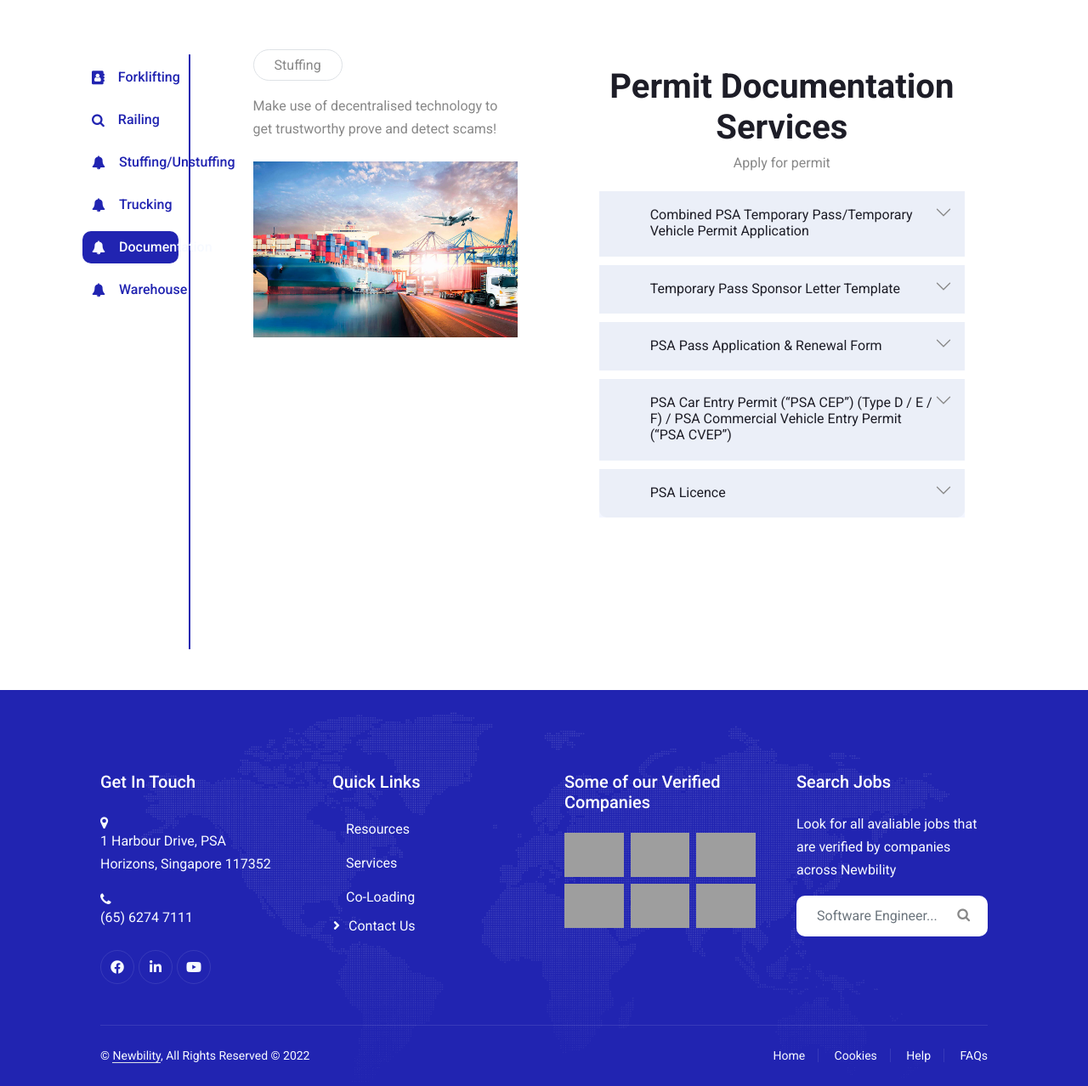
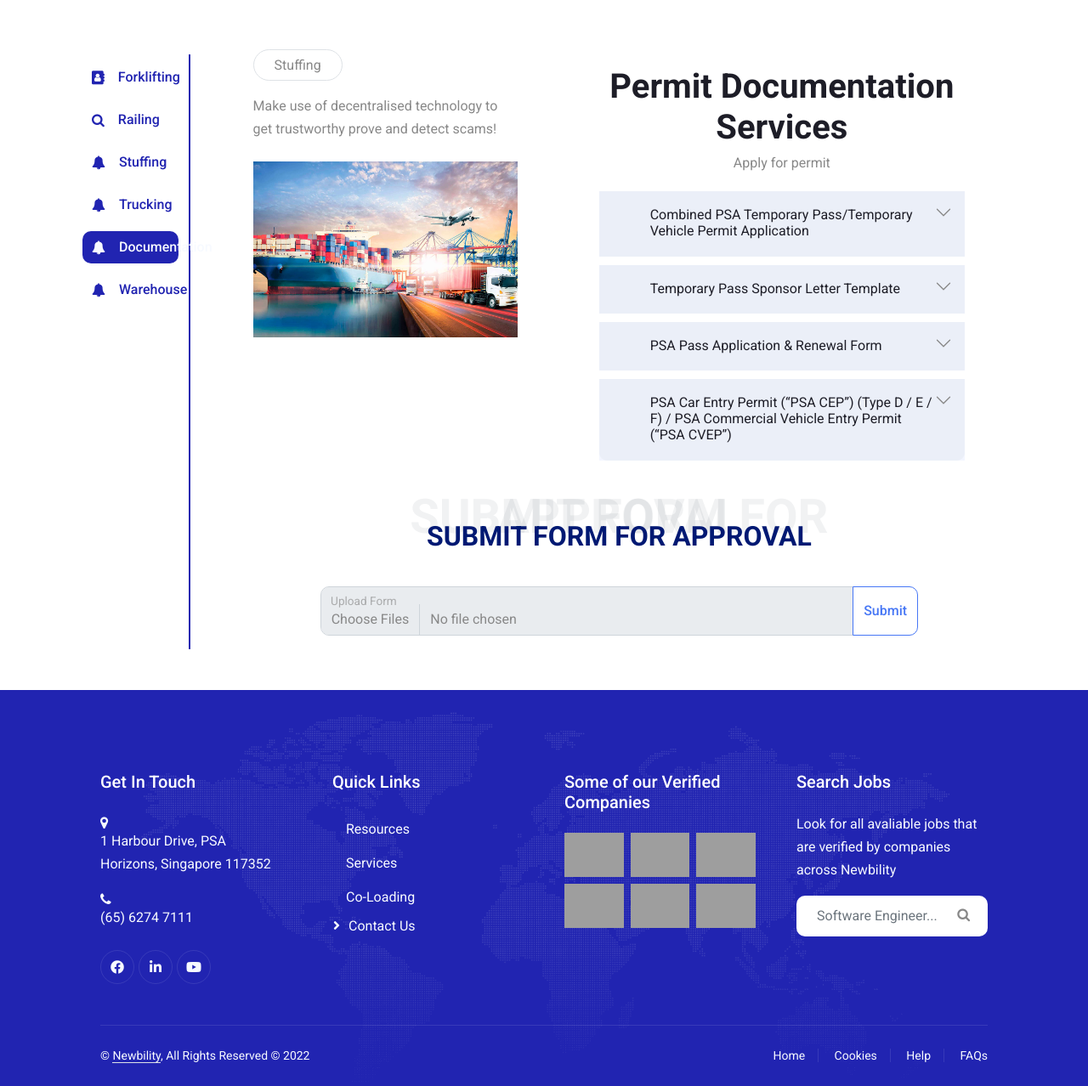
Before and after one commit to leileijng/CodeSprint_2022, a Django app: page /documentation in a window 1280 px wide. Shown: the part 75-1353 px from the top of the page at 85% size. Run offline with Django 3.2, Linux system fonts and the light colour scheme; some libraries are stand-ins or nearby versions; grey boxes are pictures that could not be loaded.

Commit message:
doc page

```diff
--- a/Hackathon/Homepage/templates/documentation.html
+++ b/Hackathon/Homepage/templates/documentation.html
@@ -24,7 +24,7 @@
                         <div class="w-100"></div>
                         <div class="companyBtn" ng-class="{ active: isSet(3) }">
                             <a class="btn" ng-click="setTab(3)" href="/stuffingRequest"> <i
-                                    class="mt-1 me-3 fa fa-bell"></i> Stuffing/Unstuffing</a>
+                                    class="mt-1 me-3 fa fa-bell"></i> Stuffing</a>
                         </div>
                         <div class="companyBtn" ng-class="{ active: isSet(3) }">
                             <a class="btn" ng-click="setTab(3)" href="/truckingRequest"> <i
@@ -73,7 +73,7 @@
                                       </h3>
                                       <div id="faq-content-1" class="accordion-collapse collapse" data-bs-parent="#faqlist">
                                         <div class="accordion-body">
-                                            We have your containers stuffed and stripped, with an eye to optimize, cushion and secure your goods in 20-foot or 40-foot containers. Each forwarded container benefits from a follow-up with guarantees.
+                                          <a href="https://www.singaporepsa.com/-/media/Feature/PDF/Port-Users/PSAtempPassForm.pdf?la=en&hash=3E92F1B0985D2D6BE956C7884BA5E15819B30FA6" download>Download form</a>
                                         </div>
                                       </div>
                                     </div><!-- # Faq item-->
@@ -86,9 +86,7 @@
                                       </h3>
                                       <div id="faq-content-2" class="accordion-collapse collapse" data-bs-parent="#faqlist">
                                         <div class="accordion-body">
-                                            At our container freight stations,
-                                            freight shipments can be consolidated or de-consolidated and staged between transport legs, and cross-dock activities. Many of our terminals offer high-speed conversion of bulk-to-container for better value transportation, for example machinery or large trees that can be lowered into an open top container.
-
+                                          <a href="https://www.singaporepsa.com/-/media/Feature/PDF/Port-Users/TP-Sponsor-Letter-Template.pdf" download>Download form</a>
                                         </div>
                                       </div>
                                     </div><!-- # Faq item-->
@@ -101,11 +99,7 @@
                                       </h3>
                                       <div id="faq-content-3" class="accordion-collapse collapse" data-bs-parent="#faqlist">
                                         <div class="accordion-body">
-                                            We also provide services include:
-                                            Consolidation and deconsolidation of export and import cargo,
-                                            Weighing,
-                                            Special packing/re-packing service, and
-                                            Labeling.
+                                          <a href="https://www.singaporepsa.com/-/media/Feature/PDF/Port-Users/PSApassRenewalForm.pdf?la=en&hash=497891C866A038EDCA58090EDFA33C0BCA8A49E5" download>Download form</a>
                                         </div>
                                       </div>
                                     </div><!-- # Faq item-->
@@ -118,22 +112,8 @@
                                       </h3>
                                       <div id="faq-content-4" class="accordion-collapse collapse" data-bs-parent="#faqlist">
                                         <div class="accordion-body">
-                                          <i class="bi bi-question-circle question-icon"></i>
-                                          We offer stuffing and stripping of containerised & non-conventional cargo. This allows our clients to keep focused on their core business, and adds value, for example through reduced port storage, fewer trips, no empty redelivery and no demurrage, reduced stock buffers, and lower insurance costs.</div>
-                                      </div>
-                                    </div><!-- # Faq item-->
-
-                                    <div class="accordion-item">
-                                      <h3 class="accordion-header">
-                                        <button class="accordion-button collapsed" type="button" data-bs-toggle="collapse" data-bs-target="#faq-content-5">
-                                          PSA Licence
-                                        </button>
-                                      </h3>
-                                      <div id="faq-content-5" class="accordion-collapse collapse" data-bs-parent="#faqlist">
-                                        <div class="accordion-body">
-                                            For valuable items we offer high-levels of security in the stuffing-stripping area, such as live CCTV streams. At many of our facilities cargo can be stuffed or stripped in a customs bonded area to reduce paperwork, and increase security.
+                                          <a href="https://www.singaporepsa.com/-/media/Feature/PDF/Port-Users/application_renewal_form_for_CEP.pdf?la=en&hash=0D230E3C12EB910962A28DA0FA01FFE2092C1110" download>Download form</a>
                                         </div>
-                                      </div>
                                     </div><!-- # Faq item-->
 
                                   </div>
@@ -149,6 +129,24 @@
 
 
                 </div>
+
+                <div class="col-lg-6 wow row justify-content-center" data-wow-delay="0.5s" style="width: 80%; margin: 10px auto;">
+
+                  <div class="section-header" style="margin: top 10%;">
+                    <span>Submit Form for Approval</span>
+                    <h2>Submit Form for Approval</h2>
+                  </div>
+                  <div class="col-md-12">
+                    <div class="form-floating input-group">
+                        <input class="form-control" type="file" id="permit" multiple />
+                        <label for="permit" class="form-label">Upload Form</label>
+                        <button class="btn btn-outline-secondary" type="button" id="button-addon2">Submit</button>
+                    </div>
+                  </div>
+
+
+                </div>
+
                 </div>
 
             </div>
--- a/Hackathon/Homepage/templates/forkliftServices.html
+++ b/Hackathon/Homepage/templates/forkliftServices.html
@@ -25,7 +25,7 @@
                             <div class="w-100"></div>
                             <div class="companyBtn" ng-class="{ active: isSet(3) }">
                                 <a class="btn" ng-click="setTab(3)" href="/stuffingRequest"> <i
-                                        class="mt-1 me-3 fa fa-bell"></i> Stuffing/Unstuffing</a>
+                                        class="mt-1 me-3 fa fa-bell"></i> Stuffing</a>
                             </div>
                             <div class="companyBtn" ng-class="{ active: isSet(3) }">
                                 <a class="btn" ng-click="setTab(3)" href="/truckingRequest"> <i
--- a/Hackathon/Homepage/templates/railingRequest.html
+++ b/Hackathon/Homepage/templates/railingRequest.html
@@ -25,7 +25,7 @@
                             <div class="w-100"></div>
                             <div class="companyBtn" ng-class="{ active: isSet(3) }">
                                 <a class="btn" ng-click="setTab(3)" href="/stuffingRequest"> <i
-                                        class="mt-1 me-3 fa fa-bell"></i> Stuffing/Unstuffing</a>
+                                        class="mt-1 me-3 fa fa-bell"></i> Stuffing</a>
                             </div>
                             <div class="companyBtn" ng-class="{ active: isSet(3) }">
                                 <a class="btn" ng-click="setTab(3)" href="/truckingRequest"> <i
--- a/Hackathon/Homepage/templates/services.html
+++ b/Hackathon/Homepage/templates/services.html
@@ -24,7 +24,7 @@
                             <div class="w-100"></div>
                             <div class="companyBtn" ng-class="{ active: isSet(3) }">
                                 <a class="btn" ng-click="setTab(3)" href="/stuffingRequest"> <i
-                                        class="mt-1 me-3 fa fa-bell"></i> Stuffing/Unstuffing</a>
+                                        class="mt-1 me-3 fa fa-bell"></i> Stuffing</a>
                             </div>
                             <div class="companyBtn" ng-class="{ active: isSet(3) }">
                                 <a class="btn" ng-click="setTab(3)" href="/truckingRequest"> <i
--- a/Hackathon/Homepage/templates/stuffingRequest.html
+++ b/Hackathon/Homepage/templates/stuffingRequest.html
@@ -25,7 +25,7 @@
                         <div class="companyBtn" ng-class="{ active: isSet(3) }">
                             <a class="btn" ng-click="setTab(3)" href="/stuffingRequest" style="color: var(--light);
                             background: var(--primary);"> <i
-                                    class="mt-1 me-3 fa fa-bell"></i> Stuffing/Unstuffing</a>
+                                    class="mt-1 me-3 fa fa-bell"></i> Stuffing</a>
                         </div>
                         <div class="companyBtn" ng-class="{ active: isSet(3) }">
                             <a class="btn" ng-click="setTab(3)" href="/truckingRequest"> <i
--- a/Hackathon/Homepage/templates/truckingRequest.html
+++ b/Hackathon/Homepage/templates/truckingRequest.html
@@ -24,7 +24,7 @@
                         <div class="w-100"></div>
                         <div class="companyBtn" ng-class="{ active: isSet(3) }">
                             <a class="btn" ng-click="setTab(3)" href="/stuffingRequest"> <i
-                                    class="mt-1 me-3 fa fa-bell"></i> Stuffing/Unstuffing</a>
+                                    class="mt-1 me-3 fa fa-bell"></i> Stuffing</a>
                         </div>
                         <div class="companyBtn" ng-class="{ active: isSet(3) }">
                             <a class="btn" ng-click="setTab(3)" href="/truckingRequest" style="color: var(--light);
```
